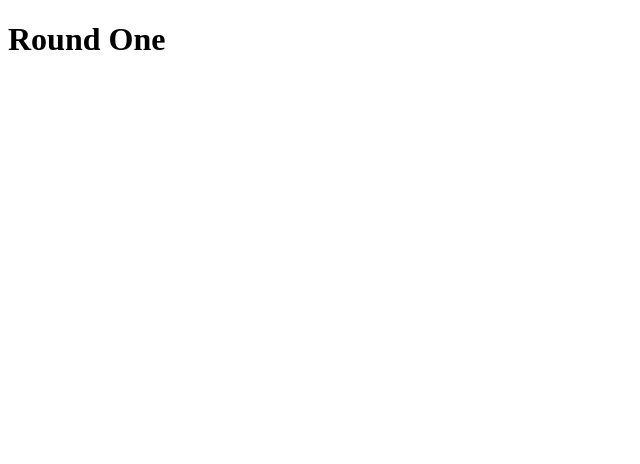
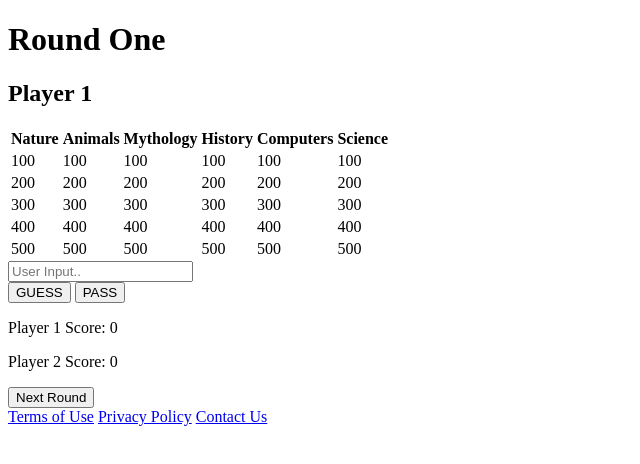
Before and after one commit to burlingtoncodeacademy-students/jeopardy-board-tiffaniaib-1, a plain HTML site: page round-1.html in a window 1280 px wide. Shown: the whole page, without its empty margins (0-640 px from the left). Drawn offline with Linux system fonts and the light colour scheme.

Commit message:
HTML for round 1

```diff
--- a/round-1.html
+++ b/round-1.html
@@ -1,14 +1,97 @@
 <!DOCTYPE html>
 <html lang="en">
+
 <head>
   <meta charset="UTF-8" />
   <meta http-equiv="X-UA-Compatible" content="IE=edge" />
   <meta name="viewport" content="width=device-width, initial-scale=1.0" />
+  <link rel="stylesheet" href="round-1-2.css">
   <title>Jeopardy</title>
 </head>
+
 <body>
   <h1>Round One</h1>
+  <h2>Player 1</h2>
+  <div id="table">
+    <table>
+      <thead>
+        <tr>
+          <th>Nature</th>
+          <th>Animals</th>
+          <th>Mythology</th>
+          <th>History</th>
+          <th>Computers</th>
+          <th>Science</th>
+        </tr>
+      </thead>
+      <tbody>
+        <tr>
+          <td>100</td>
+          <td>100</td>
+          <td>100</td>
+          <td>100</td>
+          <td>100</td>
+          <td>100</td>
+        </tr>
+        <tr>
+          <td>200</td>
+          <td>200</td>
+          <td>200</td>
+          <td>200</td>
+          <td>200</td>
+          <td>200</td>
+        </tr>
+        <tr>
+          <td>300</td>
+          <td>300</td>
+          <td>300</td>
+          <td>300</td>
+          <td>300</td>
+          <td>300</td>
+        </tr>
+        <tr>
+          <td>400</td>
+          <td>400</td>
+          <td>400</td>
+          <td>400</td>
+          <td>400</td>
+          <td>400</td>
+        </tr>
+        <tr>
+          <td>500</td>
+          <td>500</td>
+          <td>500</td>
+          <td>500</td>
+          <td>500</td>
+          <td>500</td>
+        </tr>
+      </tbody>
+    </table>
+  </div>
+  <section id="user">
+    <input placeholder="User Input.." id="answer">
+
+    <div id="buttons">
+      <button type="guess">GUESS</button>
+      <button type="pass">PASS</button>
+    </div>
+  </section>
+
+  <section id="score">
+    <p>Player 1 Score: <span>0</span></p>
+    <p>Player 2 Score: <span>0</span></p>
+  </section>
+
+  <button>Next Round</button>
+
+  <footer>
+    <a href="#">Terms of Use</a>
+    <a href="#">Privacy Policy</a>
+    <a href="#">Contact Us</a>
+  </footer>
+
   <!-- Do not change the script source. Allows import/export to work. -->
   <script src="./scripts/index.js" type="module"></script>
 </body>
+
 </html>
```
Also changed, not shown: round-1-2.css (added). Lines whose indentation alone changed are shown as unchanged.
